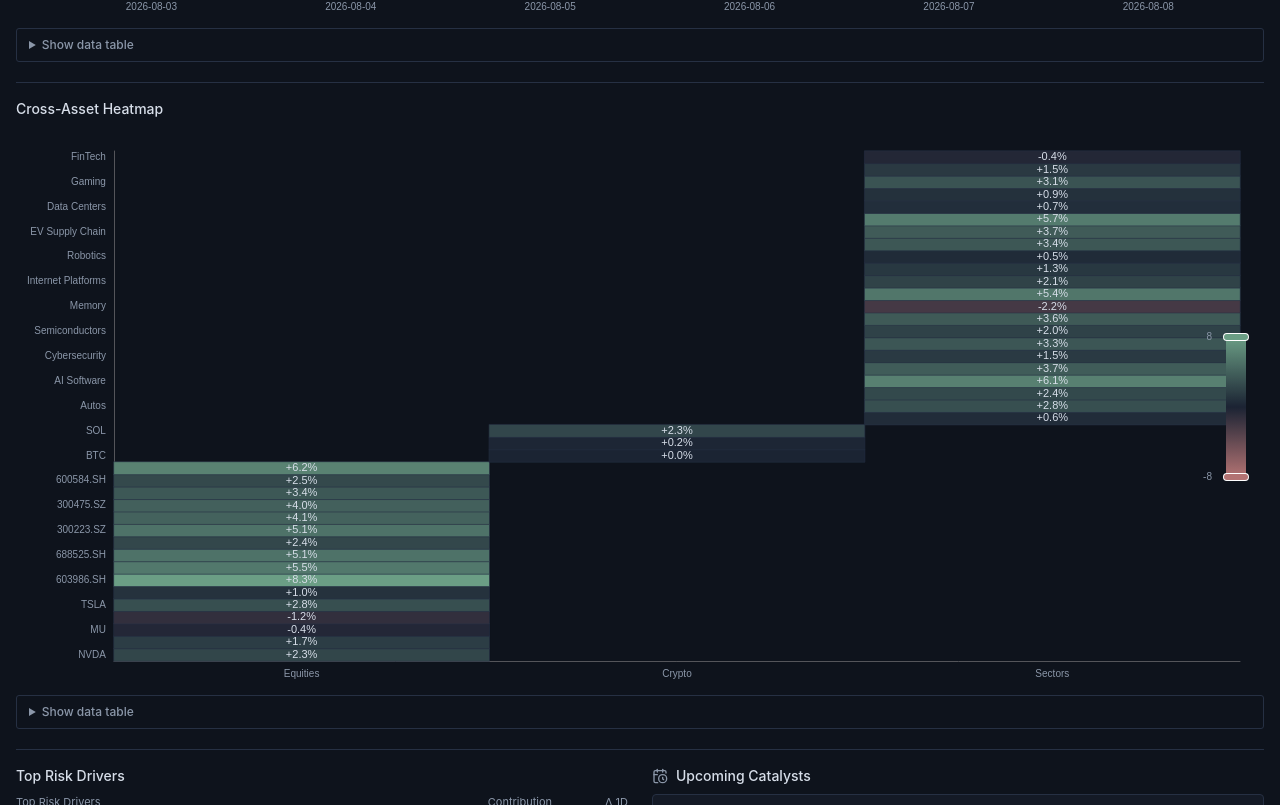
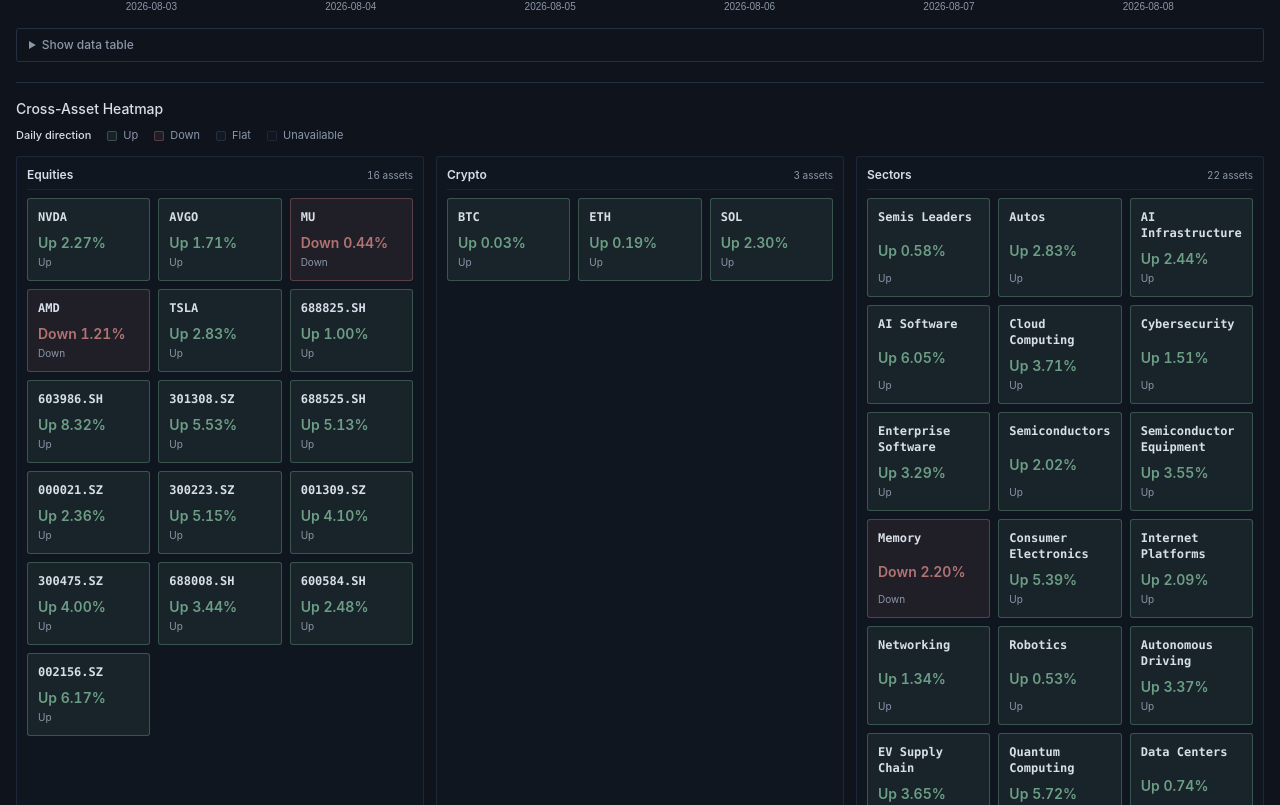
Before and after one commit to kaiqiangh/market-risk-dashboard, a React (Vite) app: page /#/en/overview in a window 1280 px wide. Shown: the part 535-1340 px from the top of the page. Built offline with nearby package versions, Linux system fonts and the light colour scheme.

Commit message:
feat: improve cross-asset heatmap readability

```diff
--- a/src/charts/AssetHeatmap.tsx
+++ b/src/charts/AssetHeatmap.tsx
@@ -1,25 +1,11 @@
-import { useEffect, useRef, useState } from "react";
 import { useTranslation } from "react-i18next";
-import echarts from "./echarts";
-import { chartTheme } from "./theme";
 import { EmptyState } from "@/components/ui/EmptyState";
 import { formatChange } from "@/lib/format";
 
-/** jsdom / no-canvas environment → fall back to HTML (avoid zrender animation loop crashes). */
-function canvasSupported(): boolean {
-  if (typeof navigator !== "undefined" && /jsdom/i.test(navigator.userAgent)) return false;
-  try {
-    const canvas = document.createElement("canvas");
-    return !!(canvas.getContext && canvas.getContext("2d"));
-  } catch {
-    return false;
-  }
-}
-
 /**
- * AssetHeatmap: cross-asset heatmap (ECharts heatmap).
- * cells: asset change (%) matrix; color red = down / green = up (paired with value text, color is not the only expression).
- * Empty data → EmptyState; jsdom without canvas → HTML grid fallback.
+ * AssetHeatmap: category-first cross-asset change grid.
+ * Each cell keeps the signed change and a localized direction state visible, so the
+ * surface remains readable without hover, chart axes, or color perception.
  */
 export interface HeatmapCell {
   asset: string;
@@ -29,135 +15,94 @@
 
 export interface AssetHeatmapProps {
   cells: HeatmapCell[];
-  height?: number;
 }
 
-export function AssetHeatmap({ cells, height = 320 }: AssetHeatmapProps) {
+type HeatmapState = "up" | "down" | "flat" | "unavailable";
+
+function stateFor(change: number | null): HeatmapState {
+  if (change === null || !Number.isFinite(change)) return "unavailable";
+  if (change > 0) return "up";
+  if (change < 0) return "down";
+  return "flat";
+}
+
+const STATE_CLASSES: Record<HeatmapState, string> = {
+  up: "border-dir-up/40 bg-dir-up/10",
+  down: "border-dir-down/40 bg-dir-down/10",
+  flat: "border-border bg-muted/40",
+  unavailable: "border-border/70 bg-muted/20",
+};
+
+const STATE_TEXT_CLASSES: Record<HeatmapState, string> = {
+  up: "text-dir-up",
+  down: "text-dir-down",
+  flat: "text-muted-foreground",
+  unavailable: "text-muted-foreground",
+};
+
+export function AssetHeatmap({ cells }: AssetHeatmapProps) {
   const { t, i18n } = useTranslation("dashboard");
   const locale = i18n.language;
-  const ref = useRef<HTMLDivElement>(null);
-  const [mode, setMode] = useState<"echarts" | "fallback">("echarts");
-
-  const validCells = cells.filter((c) => c.change1d !== null && c.change1d !== undefined);
-  const categories = Array.from(new Set(cells.map((c) => c.category)));
-  // Grow the chart with the row count so each cell keeps enough height for its label.
-  const computedHeight = Math.min(560, Math.max(height, validCells.length * 26 + 64));
-
-  useEffect(() => {
-    if (!ref.current || validCells.length === 0) return;
-    if (!canvasSupported()) {
-      setMode("fallback");
-      return;
-    }
-    // One row per asset so cells never collapse onto the same (x, y) coordinate. The
-    // previous layout pinned y = 0, so every asset in a category stacked into one cell
-    // and their % labels overlapped in the centre.
-    const rows = validCells.map((c) => c.asset);
-    let chart: echarts.ECharts | undefined;
-    try {
-      chart = echarts.init(ref.current);
-      const th = chartTheme();
-      const data = validCells.map((c, i) => [categories.indexOf(c.category), i, c.change1d as number]);
-      chart.setOption({
-        grid: { left: 8, right: 24, top: 24, bottom: 8, containLabel: true },
-        tooltip: {
-          formatter: (params: unknown) => {
-            const p = params as { data: number[]; name?: string };
-            const catIdx = Math.round((p.data?.[0] ?? 0) as number);
-            const rowIdx = Math.round((p.data?.[1] ?? 0) as number);
-            const cat = categories[catIdx] ?? "";
-            const asset = rows[rowIdx] ?? "";
-            const val = p.data?.[2] as number;
-            return `${asset}<br/>${cat}<br/>${formatChange(val, locale)}`;
-          },
-        },
-        xAxis: {
-          type: "category",
-          data: categories,
-          axisLabel: { color: th.axis, fontSize: 10, interval: 0 },
-        },
-        yAxis: {
-          type: "category",
-          data: rows,
-          axisLabel: { color: th.axis, fontSize: 10 },
-        },
-        visualMap: {
-          min: -8,
-          max: 8,
-          calculable: true,
-          orient: "vertical",
-          right: 0,
-          top: "center",
-          textStyle: { color: th.axis, fontSize: 10 },
-          inRange: {
-            // Direction family (ADR-0002): muted down → neutral surface → muted up
-            color: [th.dirDown, th.neutral, th.dirUp],
-          },
-        },
-        series: [
-          {
-            name: t("heatmap.title"),
-            type: "heatmap",
-            data,
-            label: {
-              show: true,
-              color: th.onFill,
-              fontSize: 11,
-              formatter: (p: unknown) => {
-                const pp = p as { data: number[] };
-                const val = pp.data?.[2] as number;
-                return val === null || val === undefined ? "—" : `${val > 0 ? "+" : ""}${Number(val).toFixed(1)}%`;
-              },
-            },
-            itemStyle: { borderColor: th.grid, borderWidth: 1 },
-            // Glow budget: hover emphasis is a border highlight, not a shadow
-            emphasis: { itemStyle: { borderColor: th.accent, borderWidth: 2 } },
-          },
-        ],
-      });
-      const onResize = () => chart?.resize();
-      window.addEventListener("resize", onResize);
-      return () => {
-        window.removeEventListener("resize", onResize);
-        chart?.dispose();
-      };
-    } catch {
-      setMode("fallback");
-      return;
-    }
-  }, [validCells, categories, locale, t]);
+  const groups = Array.from(
+    cells.reduce((grouped, cell) => {
+      const category = cell.category.trim() || t("heatmap.unknownCategory");
+      const existing = grouped.get(category) ?? [];
+      existing.push(cell);
+      grouped.set(category, existing);
+      return grouped;
+    }, new Map<string, HeatmapCell[]>()),
+  );
 
   if (cells.length === 0) {
     return <EmptyState title={t("heatmap.empty")} data-testid="chart-empty" />;
   }
 
-  if (mode === "fallback") {
   return (
-      <div className="grid grid-cols-2 gap-2 sm:grid-cols-3" data-testid="heatmap-fallback">
-        {validCells.map((c) => {
-          const up = (c.change1d as number) >= 0;
+    <div className="flex flex-col gap-3" data-testid="asset-heatmap">
+      <div className="flex flex-wrap items-center gap-x-4 gap-y-1 text-[11px] text-muted-foreground" data-testid="heatmap-legend">
+        <span className="font-medium text-foreground">{t("heatmap.legend")}</span>
+        {(["up", "down", "flat", "unavailable"] as const).map((state) => (
+          <span key={state} className="inline-flex items-center gap-1.5">
+            <span className={`h-2.5 w-2.5 rounded-sm border ${STATE_CLASSES[state]}`} aria-hidden />
+            {t(`heatmap.state.${state}`)}
+          </span>
+        ))}
+      </div>
+
+      <div className="grid gap-3 md:grid-cols-2 xl:grid-cols-3">
+        {groups.map(([category, categoryCells], categoryIndex) => (
+          <section key={category} className="rounded-md border border-border/70 bg-surface-2/20 p-2.5" data-testid="heatmap-category">
+            <header className="mb-2 flex items-baseline justify-between gap-2 border-b border-border/60 pb-1.5">
+              <h3 className="text-xs font-semibold text-foreground">{category}</h3>
+              <span className="text-[10px] tabular-nums text-muted-foreground">
+                {t("heatmap.assetsCount", { count: categoryCells.length })}
+              </span>
+            </header>
+            <div className="grid grid-cols-2 gap-2 sm:grid-cols-3" data-testid={`heatmap-category-grid-${categoryIndex}`}>
+              {categoryCells.map((cell, cellIndex) => {
+                const state = stateFor(cell.change1d);
+                const asset = cell.asset.trim() || t("common:empty.translationUnavailable");
+                const change = state === "unavailable" ? t("heatmap.state.unavailable") : formatChange(cell.change1d, locale);
                 return (
                   <div
-              key={`${c.category}-${c.asset}`}
-              className={`rounded-md border px-2 py-1.5 text-center ${
-                up ? "border-dir-up/40 bg-dir-up/10" : "border-dir-down/40 bg-dir-down/10"
-              }`}
+                    key={`${category}-${cell.asset}-${cellIndex}`}
+                    className={`flex min-h-20 flex-col justify-between rounded-md border p-2.5 ${STATE_CLASSES[state]}`}
+                    data-testid="heatmap-cell"
+                    data-state={state}
+                    aria-label={`${asset}: ${change}`}
                   >
-              <p className="text-[11px] text-muted-foreground">{c.asset}</p>
-              <p className={`text-sm font-semibold tabular-nums ${up ? "text-dir-up" : "text-dir-down"}`}>
-                {formatChange(c.change1d, locale)}
-              </p>
+                    <span className="break-words font-mono text-xs font-semibold text-foreground">{asset}</span>
+                    <span className={`mt-2 text-sm font-semibold tabular-nums ${STATE_TEXT_CLASSES[state]}`}>{change}</span>
+                    <span className="mt-0.5 text-[10px] text-muted-foreground">{t(`heatmap.state.${state}`)}</span>
                   </div>
                 );
               })}
             </div>
-    );
-  }
+          </section>
+        ))}
+      </div>
 
-  return (
-    <>
-      <div ref={ref} style={{ height: computedHeight }} data-testid="asset-heatmap" className="w-full" />
-      <details className="mt-2 rounded-md border border-border px-3 py-2 text-xs">
+      <details className="rounded-md border border-border px-3 py-2 text-xs" data-testid="heatmap-details">
         <summary className="cursor-pointer font-medium text-muted-foreground">{t("heatmap.details")}</summary>
         <div className="mt-2 overflow-x-auto">
           <table className="w-full text-left">
@@ -169,17 +114,20 @@
               </tr>
             </thead>
             <tbody>
-              {validCells.map((cell) => (
-                <tr key={`${cell.category}-${cell.asset}`} className="border-b border-border/50 last:border-0">
-                  <td className="break-words py-1.5 pr-2">{cell.asset}</td>
-                  <td className="break-words py-1.5 pr-2">{cell.category}</td>
-                  <td className="py-1.5 text-right tabular-nums">{formatChange(cell.change1d, locale)}</td>
+              {cells.map((cell, index) => {
+                const state = stateFor(cell.change1d);
+                return (
+                  <tr key={`${cell.category}-${cell.asset}-${index}`} className="border-b border-border/50 last:border-0">
+                    <td className="break-words py-1.5 pr-2">{cell.asset.trim() || t("common:empty.translationUnavailable")}</td>
+                    <td className="break-words py-1.5 pr-2">{cell.category.trim() || t("heatmap.unknownCategory")}</td>
+                    <td className="py-1.5 text-right tabular-nums">{state === "unavailable" ? t("heatmap.state.unavailable") : formatChange(cell.change1d, locale)}</td>
                   </tr>
-              ))}
+                );
+              })}
             </tbody>
           </table>
         </div>
       </details>
-    </>
+    </div>
   );
 }
--- a/src/i18n/locales/en/dashboard.json
+++ b/src/i18n/locales/en/dashboard.json
@@ -4,6 +4,15 @@
   "heatmap": {
     "title": "Cross-Asset Heatmap",
     "empty": "No cross-asset data",
+    "legend": "Daily direction",
+    "assetsCount": "{{count}} assets",
+    "unknownCategory": "Other assets",
+    "state": {
+      "up": "Up",
+      "down": "Down",
+      "flat": "Flat",
+      "unavailable": "Unavailable"
+    },
     "axis": "Change",
     "asset": "Asset",
     "change": "Change",
--- a/src/i18n/locales/zh-CN/dashboard.json
+++ b/src/i18n/locales/zh-CN/dashboard.json
@@ -4,6 +4,15 @@
   "heatmap": {
     "title": "跨资产热力图",
     "empty": "暂无跨资产数据",
+    "legend": "日内方向",
+    "assetsCount": "{{count}} 项资产",
+    "unknownCategory": "其他资产",
+    "state": {
+      "up": "上涨",
+      "down": "下跌",
+      "flat": "持平",
+      "unavailable": "不可用"
+    },
     "axis": "涨跌",
     "asset": "资产",
     "change": "涨跌",
```
Also changed, not shown: 2 other files (tests, documents, lock files or other folders). Lines whose indentation alone changed are shown as unchanged.
